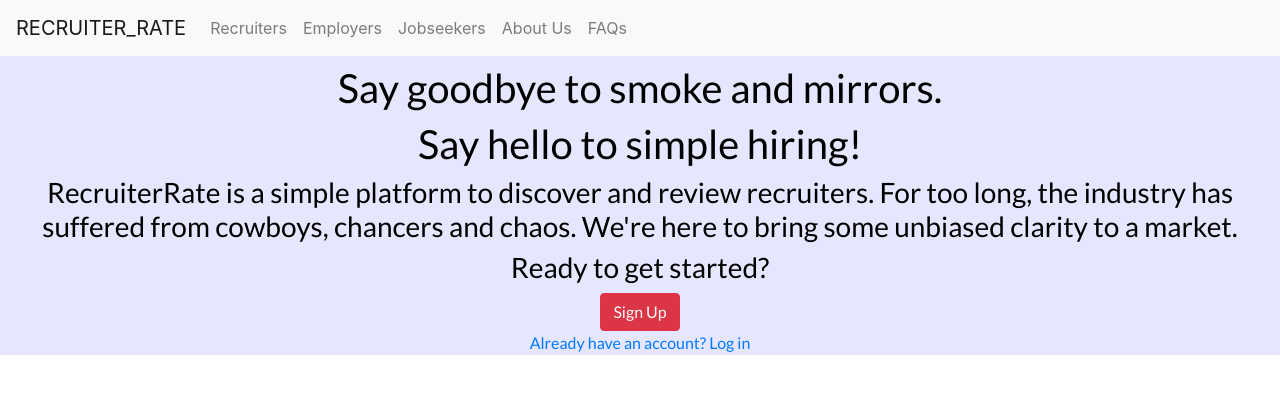
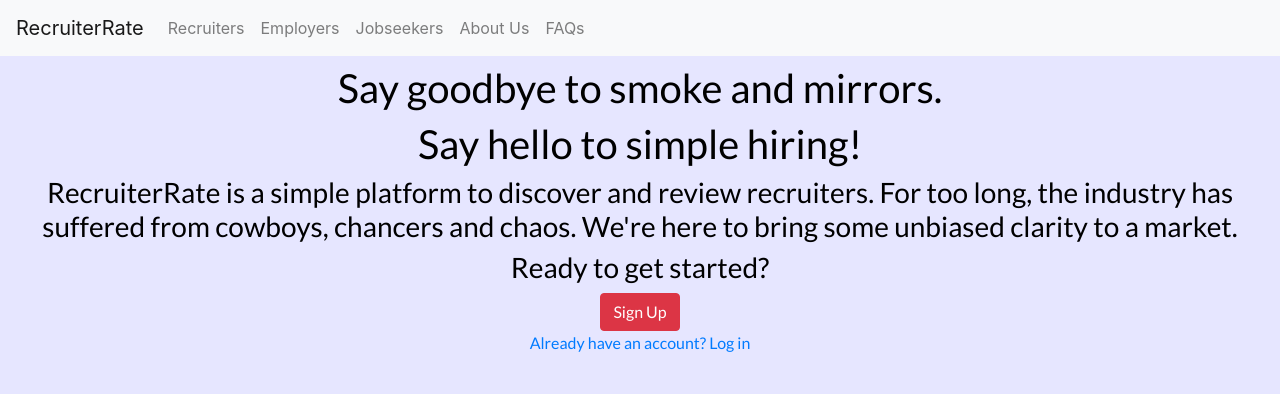
Before and after one commit to Reikon95/RecruiterRate, a React (Create React App) app: page / in a window 1280 px wide. Shown: the top 394 px of the page. Built offline with nearby package versions, Linux system fonts and the light colour scheme.

Commit message:
added proper links

```diff
--- a/src/App.js
+++ b/src/App.js
@@ -8,6 +8,8 @@
 import Recruiters from './recruiters/Recruiters.js';
 import Employers from './employers/Employers.js';
 import Jobseekers from './jobseekers/Jobseekers.js';
+import AboutUs from './about/AboutUs.js';
+import FAQs from './FAQ/FAQs.js';
 function App() {
   return (
     <div className="App">
@@ -31,6 +33,12 @@
           <Route exact path='/jobseekers'>
             <Jobseekers/>
           </Route>
+          <Route exact path='/aboutus'>
+            <AboutUs/>
+          </Route>
+          <Route exact path='/FAQs'>
+            <FAQs/>
+          </Route>
         </Switch>
       </Router>
     </div>
--- a/src/employers/Employers.js
+++ b/src/employers/Employers.js
@@ -3,6 +3,10 @@
     return (
         <>
         <h1>Employers</h1>
+        <p>Dealing with a third party in recruitment can be challenging and you want to be able to select your chosen recruitment partner
+            with confidence. RecruiterRate aggregates and ranks the best recruiters to use in your area, and allows you to get in touch with the.
+        </p>
+
         </>
     )
 }
--- a/src/jobseekers/Jobseekers.js
+++ b/src/jobseekers/Jobseekers.js
@@ -3,6 +3,10 @@
     return (
         <>
         <h1>Jobseekers</h1>
+        <p>Are you frustrated with the experience of getting a new job? You're not alone. As the number of recruitment agencies grow, it's
+            become increasingly hard to distinguish a quality industry contact versus a chancer who doesn't know the difference between Java and Javascript.
+            If you sign up today, you can browse the best recruiters in your industry to help you secure a great role.
+        </p>
         </>
     )
 }
--- a/src/landingpage/LandingPage.css
+++ b/src/landingpage/LandingPage.css
@@ -5,4 +5,5 @@
     color: black;
     font-family: 'Lato', sans-serif;
     padding-top: 5%;
+    height: 100vh;
 }
--- a/src/landingpage/LandingPage.js
+++ b/src/landingpage/LandingPage.js
@@ -10,7 +10,7 @@
     return (
         <>
             <Navbar bg="light" expand="lg" fixed="top" >
-                <Navbar.Brand href="#">RECRUITER_RATE</Navbar.Brand>
+                <Navbar.Brand href="#">RecruiterRate</Navbar.Brand>
                 <Nav className="mr-auto">
                     <Nav.Link href="/Recruiters">Recruiters</Nav.Link>
                     <Nav.Link href="/Employers">Employers</Nav.Link>
--- a/src/recruiters/Recruiters.js
+++ b/src/recruiters/Recruiters.js
@@ -1,6 +1,16 @@
 import React from 'react';
+import Button from 'react-bootstrap/Button';
+import { Link } from 'react-router-dom';
+
 export default function Recruiters() {
     return (
+        <>
         <h1>Recruiters</h1>
+        <p>You're an expert in your field, and it's time to prove it! If you submit your profile to us you can recieve testimonials
+        from happy clients and candidates. Watch yourself rise up the ranks and become the best recruiter in your industry!
+        </p>
+        <Link to="/signup"><Button variant="danger">Sign Up</Button></Link>
+
+        </>
     )
 }
```
